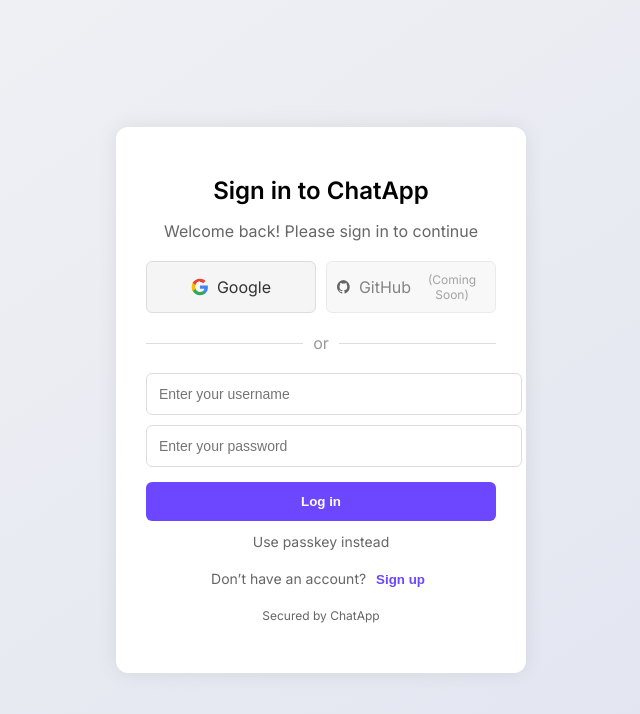
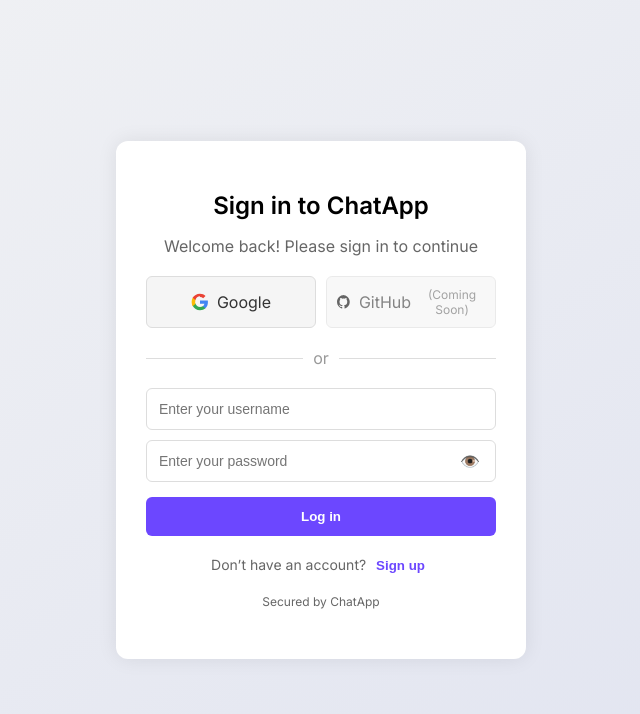
Before and after one commit to CodeBySushant/Chat-app, a React (Create React App) app in the folder client/: page / in a window 1280 px wide. Shown: the top 714 px of the page, without its empty margins (319-959 px from the left). Built offline with nearby package versions, Linux system fonts and the light colour scheme; no server answers.

Commit message:
feat : Password hide and show feature created

```diff
--- a/client/src/components/auth/Login.css
+++ b/client/src/components/auth/Login.css
@@ -55,7 +55,7 @@
   display: flex;
   align-items: center;
   justify-content: center;
-  gap: 8px; /* Space between icon and text */
+  gap: 8px;
 }
 
 .google-btn:hover {
@@ -102,10 +102,39 @@
   border: 1px solid #ddd;
   border-radius: 6px;
   font-size: 14px;
+  box-sizing: border-box;
 }
 
 .login-form input:first-child {
   margin-top: 0;
+}
+
+.password-container {
+  position: relative;
+  width: 100%;
+  margin-top: 10px;
+}
+
+.password-container input {
+  width: 100%;
+  padding: 12px;
+  border: 1px solid #ddd;
+  border-radius: 6px;
+  font-size: 14px;
+  box-sizing: border-box;
+  padding-right: 40px;
+}
+
+.toggle-password {
+  position: absolute;
+  right: 10px;
+  top: 50%;
+  transform: translateY(-50%);
+  background: none;
+  border: none;
+  cursor: pointer;
+  font-size: 16px;
+  color: #666;
 }
 
 .primary-btn {
@@ -124,14 +153,6 @@
   background-color: #5637d2;
 }
 
-.passkey-link {
-  display: block;
-  margin-top: 12px;
-  font-size: 14px;
-  color: #666;
-  text-decoration: none;
-}
-
 .signup-link {
   margin-top: 20px;
   font-size: 14px;
@@ -148,8 +169,9 @@
 }
 
 .error-msg {
-  color: #e74c3c;
+  color: #ff6666; /* Light red color */
   margin-top: 10px;
+  font-size: 14px;
 }
 
 .secured-by {
--- a/client/src/components/auth/Login.js
+++ b/client/src/components/auth/Login.js
@@ -5,6 +5,7 @@
   const [username, setUsername] = useState('');
   const [password, setPassword] = useState('');
   const [error, setError] = useState('');
+  const [showPassword, setShowPassword] = useState(false);
 
   const handleLogin = async (e) => {
     e.preventDefault();
@@ -21,9 +22,18 @@
       localStorage.setItem('token', data.token);
       localStorage.setItem('username', data.username);
       onLogin(data.username);
+      setError(''); // Clear error on successful login
     } else {
       setError(data.error || 'Login failed');
+      // Clear error after 4 seconds
+      setTimeout(() => {
+        setError('');
+      }, 4000);
     }
+  };
+
+  const togglePasswordVisibility = () => {
+    setShowPassword(!showPassword);
   };
 
   return (
@@ -60,17 +70,24 @@
             onChange={e => setUsername(e.target.value)}
             required
           />
+          <div className="password-container">
             <input
-            type="password"
+              type={showPassword ? 'text' : 'password'}
               placeholder="Enter your password"
               value={password}
               onChange={e => setPassword(e.target.value)}
               required
             />
+            <button
+              type="button"
+              className="toggle-password"
+              onClick={togglePasswordVisibility}
+            >
+              {showPassword ? '🙈' : '👁️'}
+            </button>
+          </div>
           <button type="submit" className="primary-btn">Log in</button>
         </form>
-
-        <a className="passkey-link" href="#">Use passkey instead</a>
 
         {error && <p className="error-msg">{error}</p>}
 
```
Lines whose indentation alone changed are shown as unchanged.
